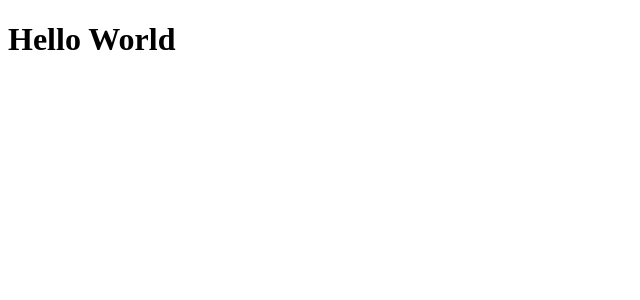
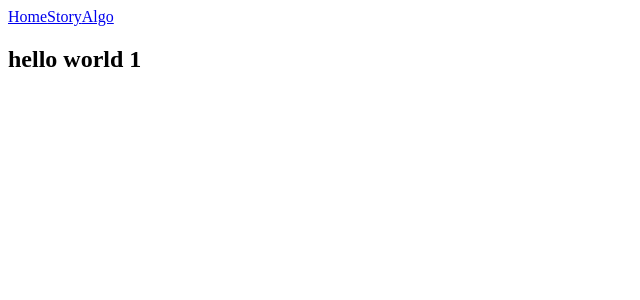
Before and after one commit to Monishobaid/zizek-algo, a React (Vite) app: page / in a window 1280 px wide. Shown: the top 300 px of the page, without its empty margins (0-640 px from the left). Built offline with nearby package versions, Linux system fonts and the light colour scheme.

Commit message:
route added

```diff
--- a/package.json
+++ b/package.json
@@ -11,7 +11,8 @@
   },
   "dependencies": {
     "react": "^18.2.0",
-    "react-dom": "^18.2.0"
+    "react-dom": "^18.2.0",
+    "react-router-dom": "^6.22.0"
   },
   "devDependencies": {
     "@types/react": "^18.2.55",
--- a/src/app.tsx
+++ b/src/app.tsx
@@ -1,11 +1,55 @@
-// import React from 'react'
+import {
+  BrowserRouter as Router,
+  Routes,
+  Route,
+  Link,
+} from 'react-router-dom';
+
+function Route1() {
+  return (
+    <div>
+      <h2>hello world 1</h2>
+    </div>
+  );
+}
+
+function Route2() {
+  return (
+    <div>
+      <h2>hello world 2</h2>
+    </div>
+  );
+}
+
+function Route3() {
+  return (
+    <div>
+      <h2>hello world 2</h2>
+    </div>
+  );
+}
 
 function App() {
   return (
-    <div>
-      <h1>Hello World</h1>
-    </div>
-  )
+    <Router>
+      <nav>
+        <Link to="/">
+          Home
+        </Link>
+        <Link to="/algo">
+          Story
+        </Link>
+        <Link to="/algo2">
+          Algo
+        </Link>
+      </nav>
+      <Routes>
+        <Route path="/" element={<Route1 />} />
+        <Route path="/algo" element={<Route2 />} />
+        <Route path="/algo2" element={<Route3 />} />
+      </Routes>
+    </Router>
+  );
 }
 
-export default App
+export default App;
--- /dev/null
+++ b/src/components/algo.tsx
@@ -0,0 +1,3 @@
+export default function About() {
+  return <div>hello world algo</div>;
+}
--- /dev/null
+++ b/src/components/welcome.tsx
@@ -0,0 +1,3 @@
+export default function About() {
+    return <div>hello world algo</div>;
+  }
```
Also changed, not shown: src/components/navbar.tsx (added, +16 -0 lines), 1 other file (tests, documents, lock files or other folders).
